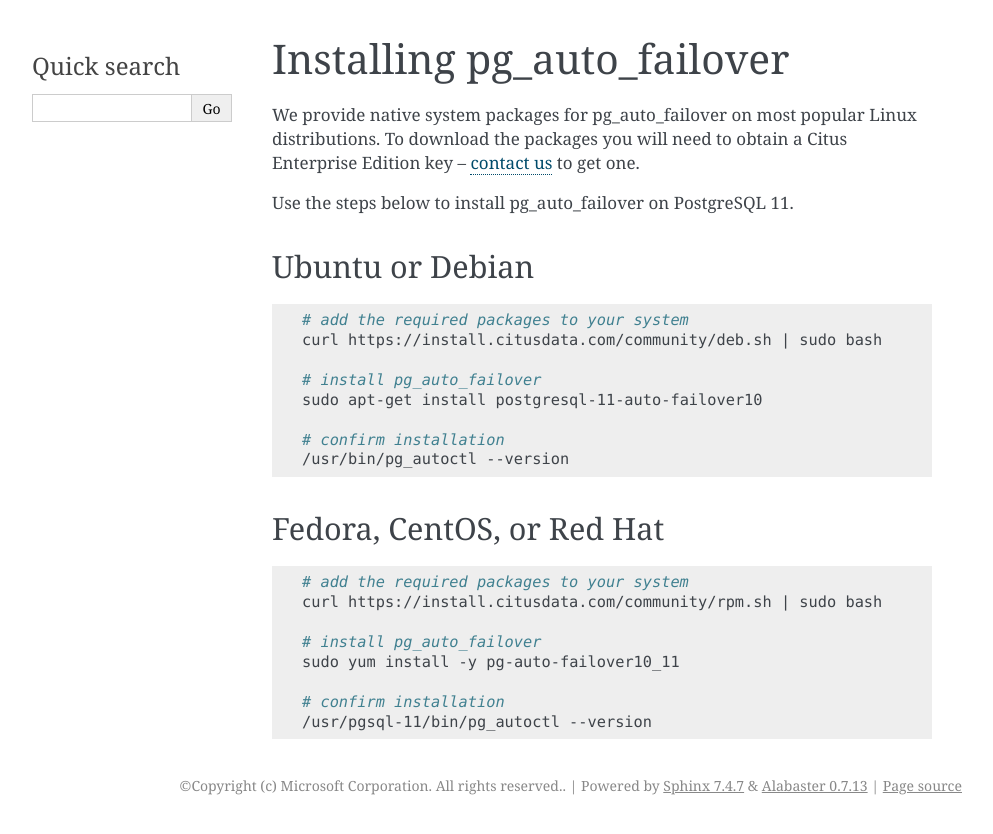
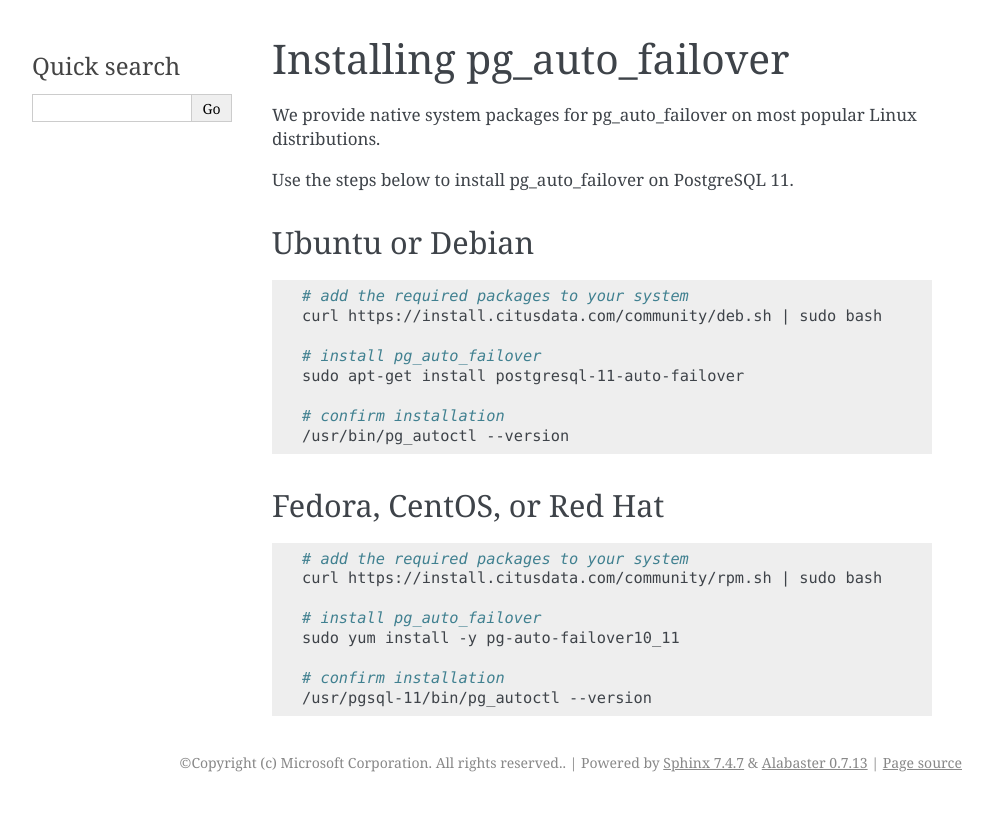
Before and after one commit to hapostgres/pg_auto_failover, a Sphinx documentation site: the page built from docs/install.rst, in a window 1280 px wide. Shown: the top 834 px of the page, without its empty margins (148-1141 px from the left). Built offline with Sphinx 7.4.7, drawn with Linux system fonts in a browser that asks for light colours.

Commit message:
Fix documentation bugs

```diff
--- a/docs/install.rst
+++ b/docs/install.rst
@@ -3,7 +3,7 @@
 Installing pg_auto_failover
 ===========================
 
-We provide native system packages for pg_auto_failover on most popular Linux distributions. To download the packages you will need to obtain a Citus Enterprise Edition key -- `contact us <https://www.citusdata.com/about/contact_us>`_ to get one.
+We provide native system packages for pg_auto_failover on most popular Linux distributions.
 
 Use the steps below to install pg_auto_failover on PostgreSQL 11.
 
@@ -16,7 +16,7 @@
   curl https://install.citusdata.com/community/deb.sh | sudo bash
 
   # install pg_auto_failover
-  sudo apt-get install postgresql-11-auto-failover10
+  sudo apt-get install postgresql-11-auto-failover
 
   # confirm installation
   /usr/bin/pg_autoctl --version
```
Also changed, not shown: README.md (+1 -1 lines).
